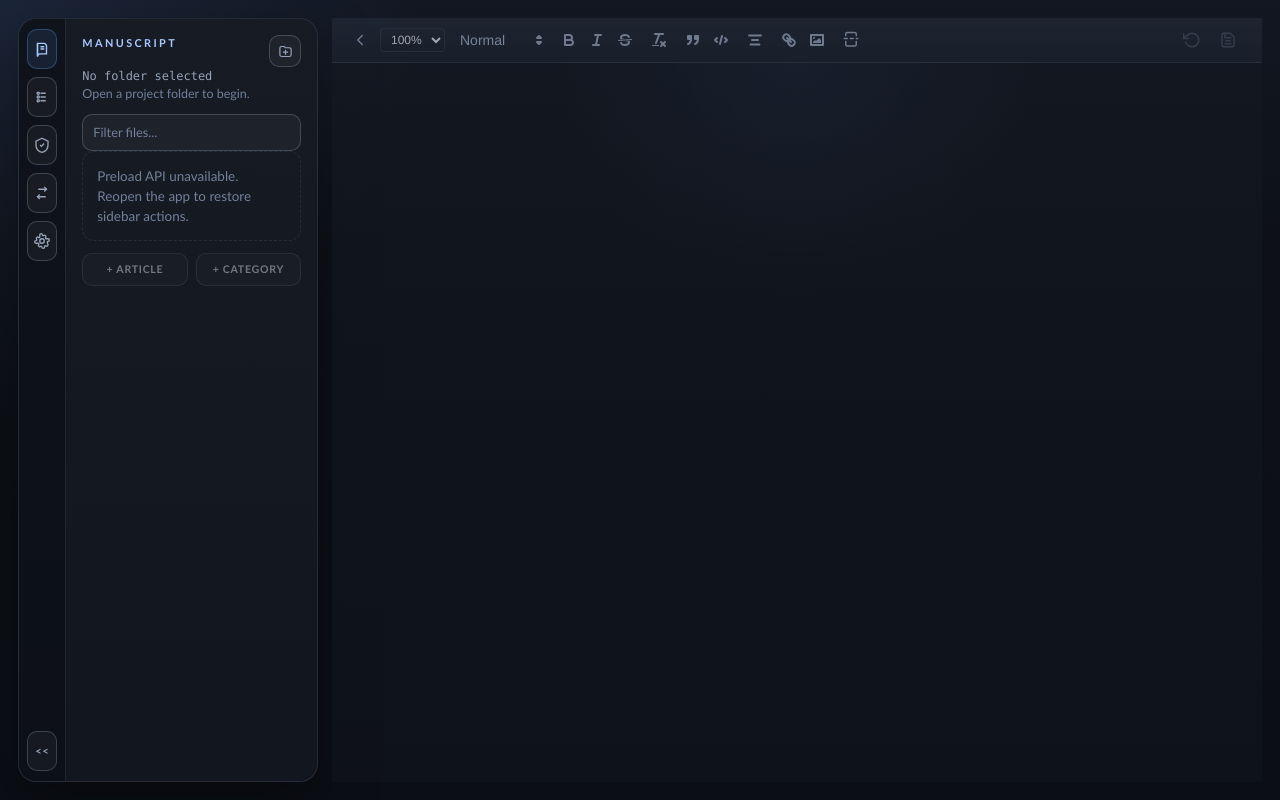
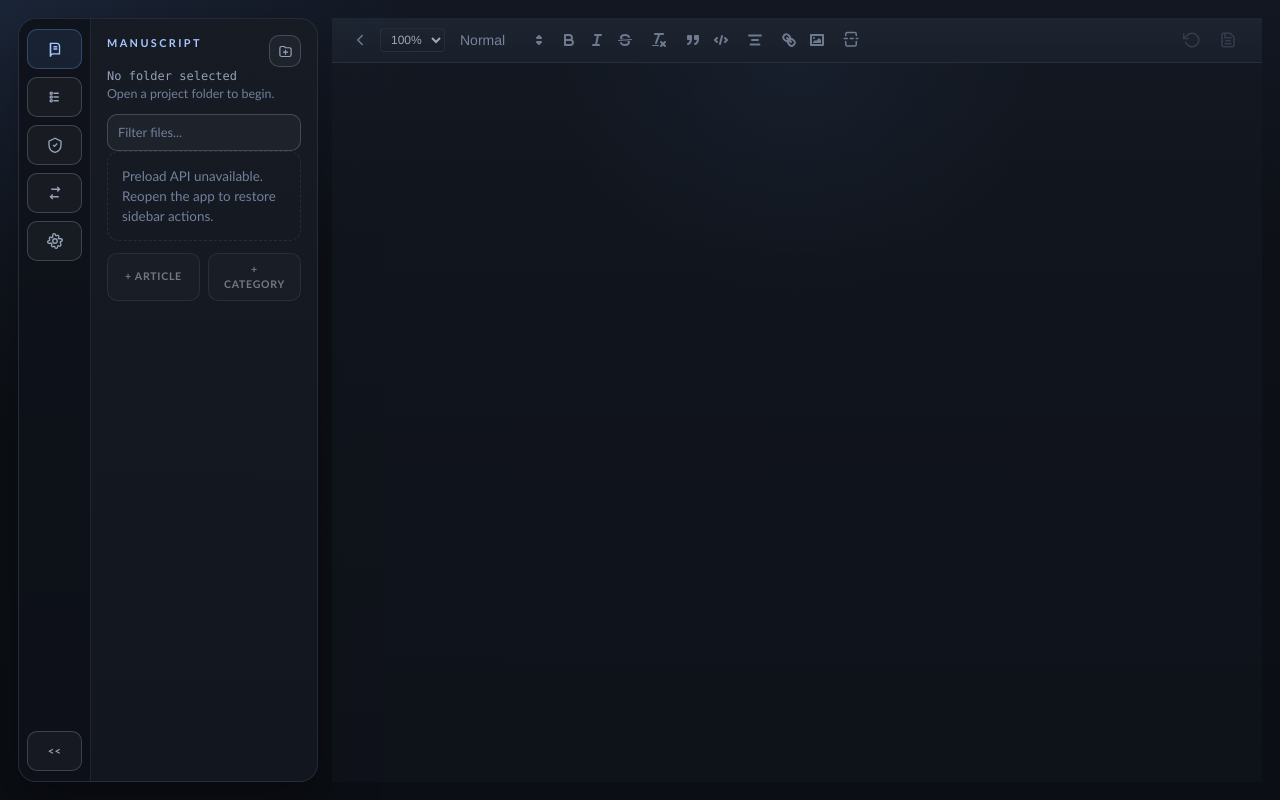
Before and after one commit to luisoncpp/Trama, a Preact app: page / in a window 1280 px wide. Built offline with nearby package versions, Linux system fonts and the light colour scheme.

Commit message:
Fixed rail width when switching sections.

```diff
--- a/src/features/project-editor/components/sidebar/sidebar-panel.tsx
+++ b/src/features/project-editor/components/sidebar/sidebar-panel.tsx
@@ -110,11 +110,12 @@ function buildSidebarBodyProps(props: SidebarPanelProps, effectiveCollapsed: boo
 export function SidebarPanel(props: SidebarPanelProps) {
   const { effectiveCollapsed, sectionState } = useSidebarPanelRenderState(props)
   const bodyProps = buildSidebarBodyProps(props, effectiveCollapsed, sectionState)
+  const shellWidth = `${effectiveCollapsed ? 72 : props.sidebarPanelWidth}px`
 
   return (
     <aside
       class={`sidebar-shell ${effectiveCollapsed ? 'is-collapsed' : ''}`}
-      style={{ width: `${effectiveCollapsed ? 72 : props.sidebarPanelWidth}px` }}
+      style={{ width: shellWidth, minWidth: shellWidth, maxWidth: shellWidth }}
     >
       <SidebarRail
         activeSection={props.sidebarActiveSection}
--- a/src/features/project-editor/components/sidebar/sidebar-rail.tsx
+++ b/src/features/project-editor/components/sidebar/sidebar-rail.tsx
@@ -31,7 +31,7 @@ function RailItemLabel({ item }: { item: SidebarRailItem }): JSX.Element {
 
 export function SidebarRail({ activeSection, collapsed, focusModeEnabled, onSelectSection, onToggleCollapsed }: SidebarRailProps) {
   return (
-    <nav class="sidebar-rail" aria-label="Workspace sections">
+    <nav class={`sidebar-rail ${collapsed ? 'is-collapsed' : ''}`} aria-label="Workspace sections">
       <div class="sidebar-rail__items">
         {SIDEBAR_ITEMS.map((item) => (
           <button
--- a/src/features/project-editor/project-editor-view.tsx
+++ b/src/features/project-editor/project-editor-view.tsx
@@ -10,6 +10,7 @@ import { useBookExport } from './use-book-export'
 import { useZuluImport } from './use-zulu-import'
 import type { ResolvedTheme, ThemePreference } from '../../theme/theme-types'
 import type { BookExportFormat } from '../../shared/ipc'
+import { useSidebarResponsiveCollapse } from './components/sidebar/sidebar-explorer-hooks'
 
 interface ProjectEditorViewProps {
   model: ProjectEditorModel
@@ -172,7 +173,9 @@ export function ProjectEditorView({
   const aiExport = useAiExport(state.rootPath)
   const bookExport = useBookExport(state.rootPath)
   const zuluImport = useZuluImport(state.rootPath)
-  const sidebarStyle = { '--sidebar-width': state.workspaceLayout.focusModeEnabled ? '0px' : `${state.sidebarPanelCollapsed ? 72 : state.sidebarPanelWidth}px` }
+  const isResponsiveSidebarCollapsed = useSidebarResponsiveCollapse()
+  const isSidebarEffectivelyCollapsed = state.sidebarPanelCollapsed || isResponsiveSidebarCollapsed
+  const sidebarStyle = { '--sidebar-width': state.workspaceLayout.focusModeEnabled ? '0px' : `${isSidebarEffectivelyCollapsed ? 72 : state.sidebarPanelWidth}px` }
 
   return (
     <main class={buildShellClassName(model)}>
--- a/src/index.css
+++ b/src/index.css
@@ -1218,6 +1218,7 @@ select {
 }
 
 .sidebar-rail {
+  flex: 0 0 72px;
   width: 72px;
   border-right: 1px solid var(--border);
   display: flex;
@@ -1226,6 +1227,12 @@ select {
   align-items: center;
   padding: 10px 8px;
   background: var(--sidebar-rail-bg);
+}
+
+.sidebar-rail.is-collapsed {
+  flex-basis: 100%;
+  width: 100%;
+  border-right: 0;
 }
 
 .sidebar-rail__items {
```
Also changed, not shown: 9 other files (tests, documents, lock files or other folders).
